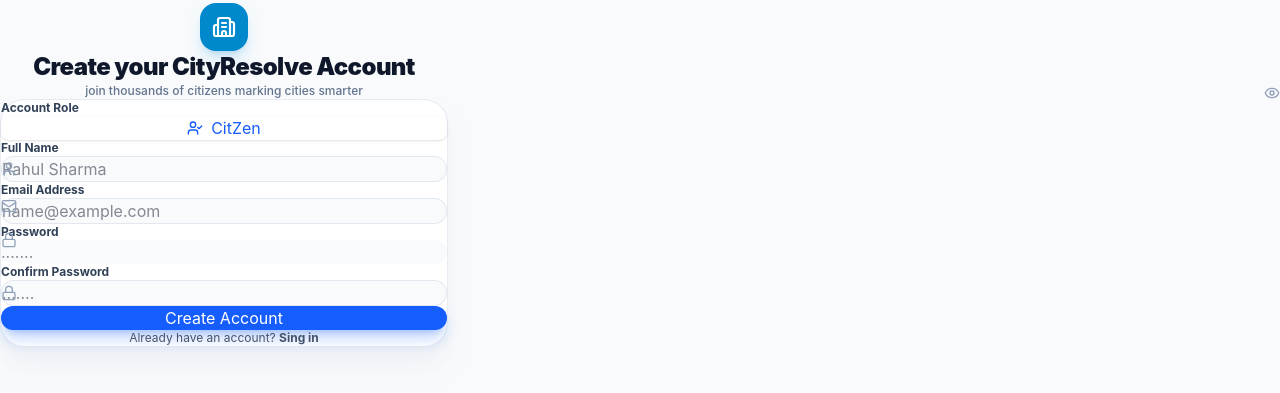
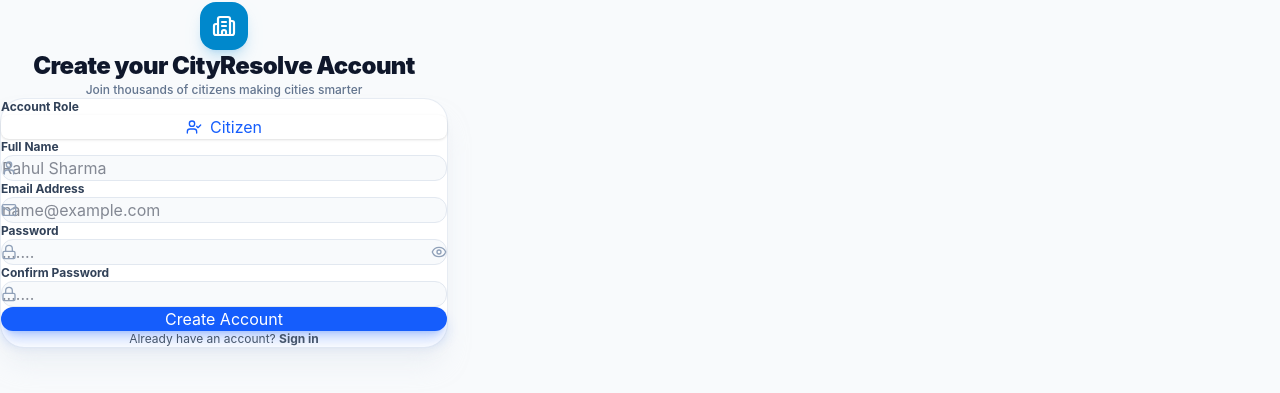
Before and after one commit to DevendraBankhede/CityResolve, a React (Vite) app in the folder client/: page /register in a window 1280 px wide. Shown: the part 307-700 px from the top of the page. Built offline with nearby package versions, Linux system fonts and the light colour scheme; no server answers.

Commit message:
fix: correct typos and improve accessibility in Register component

```diff
--- a/client/src/pages/Register.jsx
+++ b/client/src/pages/Register.jsx
@@ -58,7 +58,7 @@ const Register = () => {
           formData.role === "admin" ? "/admin" : "/dashboard";
         navigate(redirectPath);
       } else {
-        toast.error(req.message || "Registeration failed");
+        toast.error(res.message || "Registration failed");
       }
     } catch (err) {
       toast.error(
@@ -69,10 +69,10 @@ const Register = () => {
     }
   };
   return (
-    <div className="min-h-screen bg-state-50 flex flex-col font-sans">
+    <div className="min-h-screen bg-slate-50 flex flex-col font-sans">
       <div className="flex-1 flex flex-col justify-center py-8 sm:py-12 px-4 sm:px-6 lg:px-8">
         <div className="sm:mx-auto sm:w-full sm:max-w-md text-center space-y-3 mb-6">
-          <Link className="inline-flex items-center justify-center group">
+          <Link to="/" className="inline-flex items-center justify-center group">
             <div className="w-12 h-12 bg-[#0088cc] rounded-2xl flex items-center justify-center text-white shadow-lg shadow-sky-600/20 group-hover:scale-105 transition-transform duration-200">
               <Building2 className="w-6 h-6 stroke-[2.2]" />
             </div>
@@ -82,7 +82,7 @@ const Register = () => {
               Create your CityResolve Account
             </h2>
             <p className="text-xs text-slate-500 mt-1 font-medium">
-              join thousands of citizens marking cities smarter
+              Join thousands of citizens making cities smarter
             </p>
           </div>
         </div>
@@ -95,7 +95,7 @@ const Register = () => {
                 <label className="block text-xs font-bold text-slate-700 mb-2">
                   Account Role
                 </label>
-                <div className="grid p-1bg-slate-100 rounded-xl">
+                <div className="grid p-1 bg-slate-100 rounded-xl">
                   <button
                     type="button"
                     onClick={() => setFormData({ ...formData, role: "user" })}
@@ -106,7 +106,7 @@ const Register = () => {
                     }`}
                   >
                     <UserCheck className="w-4 h-4" />
-                    <span>CitZen</span>
+                    <span>Citizen</span>
                   </button>
                 </div>
               </div>
@@ -124,6 +124,7 @@ const Register = () => {
                     type="text"
                     name="name"
                     value={formData.name}
+                    onChange={handleChange}
                     placeholder="Rahul Sharma"
                     className="w-full pl-10 pr-4 py-2.5 bg-slate-50 border border-slate-200 rounded-xl text-xs font-medium text-slate-900 focus:bg-white focus:outline-none focus:ring-2 focus:ring-blue-500 transition"
                     required
@@ -137,7 +138,7 @@ const Register = () => {
                   Email Address
                 </label>
                 <div className="relative">
-                  <div className="absolute inset-y-0 left-0 pl-3 flex item-center pointer-event-none text-slate-400">
+                  <div className="absolute inset-y-0 left-0 pl-3 flex items-center pointer-events-none text-slate-400">
                     <Mail className="w-4 h-4" />
                   </div>
                   <input
@@ -159,8 +160,7 @@ const Register = () => {
                 </label>
                 <div className="relative">
                   <div className="absolute inset-y-0 left-0 pl-3 flex items-center pointer-events-none text-slate-400">
-                    <Lock className="w-4 h-4" />{" "}
-                  </div>
+                    <Lock className="w-4 h-4" />
                   </div>
                   <input
                     type={showPassword ? "text" : "password"}
@@ -168,13 +168,13 @@ const Register = () => {
                     value={formData.password}
                     onChange={handleChange}
                     placeholder="......."
-                  className="w-full pl-10 pr-10 p-2.5 bg-slate-50 border-slate-200 rounded-xl text-xl font-medium text-slate-900 focus:bg-white focus:outline-none focus:-ring-2 focus:-ring-blue-500 transition"
+                    className="w-full pl-10 pr-10 py-2.5 bg-slate-50 border border-slate-200 rounded-xl text-xs font-medium text-slate-900 focus:bg-white focus:outline-none focus:ring-2 focus:ring-blue-500 transition"
                     required
                   />
                   <button
                     type="button"
                     onClick={() => setShowPassword(!showPassword)}
-                  className="absolute inset-y-0 right-0 pr-3 flex items-center text-slate-400"
+                    className="absolute inset-y-0 right-0 pr-3 flex items-center text-slate-400 hover:text-slate-600"
                   >
                     {showPassword ? (
                       <EyeOff className="w-4 h-4" />
@@ -182,6 +182,7 @@ const Register = () => {
                       <Eye className="w-4 h-4" />
                     )}
                   </button>
+                </div>
               </div>
 
               {/* Confirm Password */}
@@ -191,20 +192,22 @@ const Register = () => {
                   <div className="absolute inset-y-0 left-0 pl-3 flex items-center pointer-events-none text-slate-400">
                     <Lock className="w-4 h-4" />
                   </div>
-                  <input type="password"
+                  <input
+                    type="password"
                     name="confirmPassword"
                     value={formData.confirmPassword}
                     onChange={handleChange}
                     placeholder="......."
-                          className="w-full pl-10 pr-4 py-2.5 bg-slate-50 border border-slate-200 rounded-xl text-xs font-medium text-slate-900  focus:bg-white focus:outline-none focus:ring-2 focus:ring-blue-500 transition"
+                    className="w-full pl-10 pr-4 py-2.5 bg-slate-50 border border-slate-200 rounded-xl text-xs font-medium text-slate-900 focus:bg-white focus:outline-none focus:ring-2 focus:ring-blue-500 transition"
                     required
                   />
                 </div>
               </div>
 
-              <button type="submit"
+              <button
+                type="submit"
                 disabled={loading}
-                      className="w-full py-3 bg-blue-600 hover:bg-blue-700 text-white font-bold text-xs rounded-xl shadow-lg shadow-blue-600/30 transition flex items-center justify-center gap-2 disabled:opacity-50"
+                className="w-full py-3 bg-blue-600 hover:bg-blue-700 text-white font-bold text-xs rounded-xl shadow-lg shadow-blue-600/30 transition flex items-center justify-center gap-2 disabled:opacity-50 cursor-pointer"
               >
                 {loading ? "Creating Account..." : "Create Account"}
               </button>
@@ -212,8 +215,8 @@ const Register = () => {
 
             <div className="mt-6 text-center text-xs text-slate-600">
               Already have an account?{" "}
-              <Link className="font-bold text-blue-600 hover:underline">
-              Sing in
+              <Link to="/login" className="font-bold text-blue-600 hover:underline">
+                Sign in
               </Link>
             </div>
           </div>
```
Lines whose indentation alone changed are shown as unchanged.
